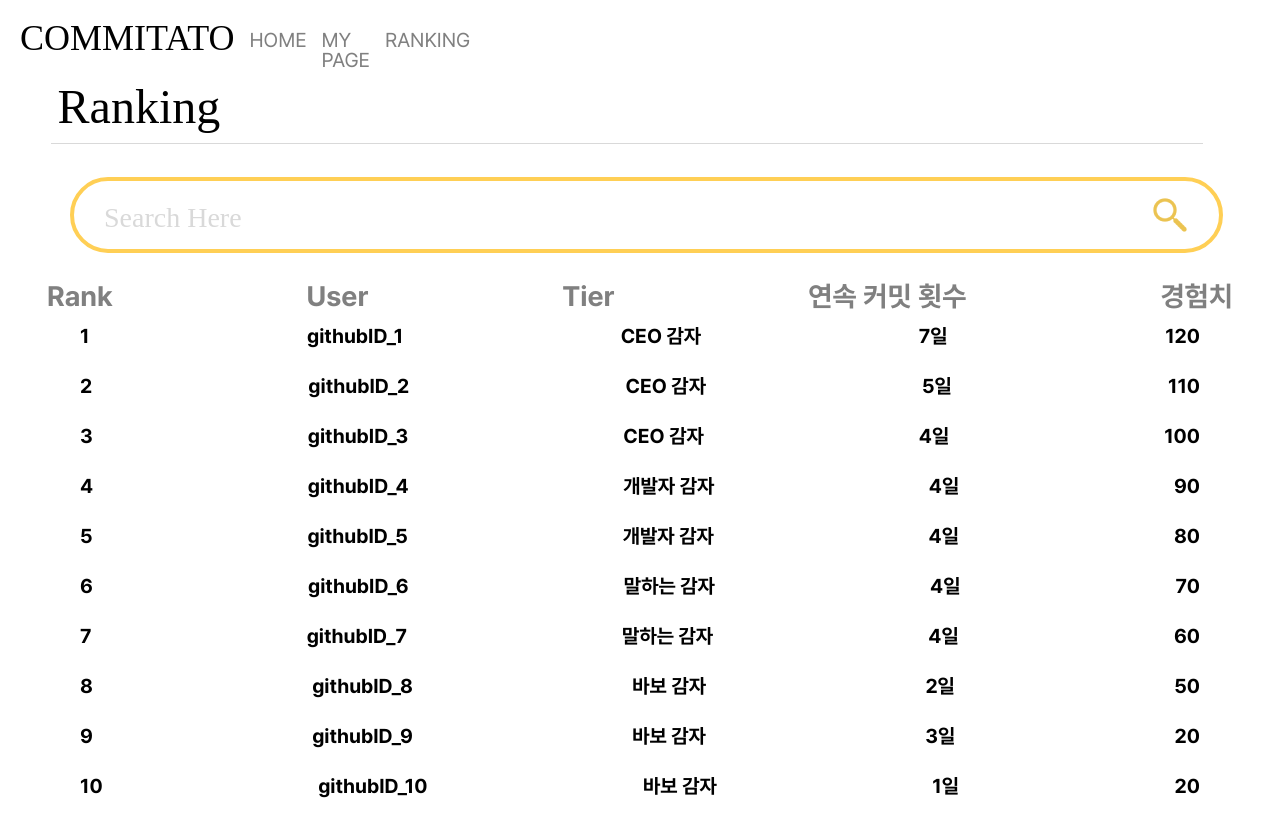
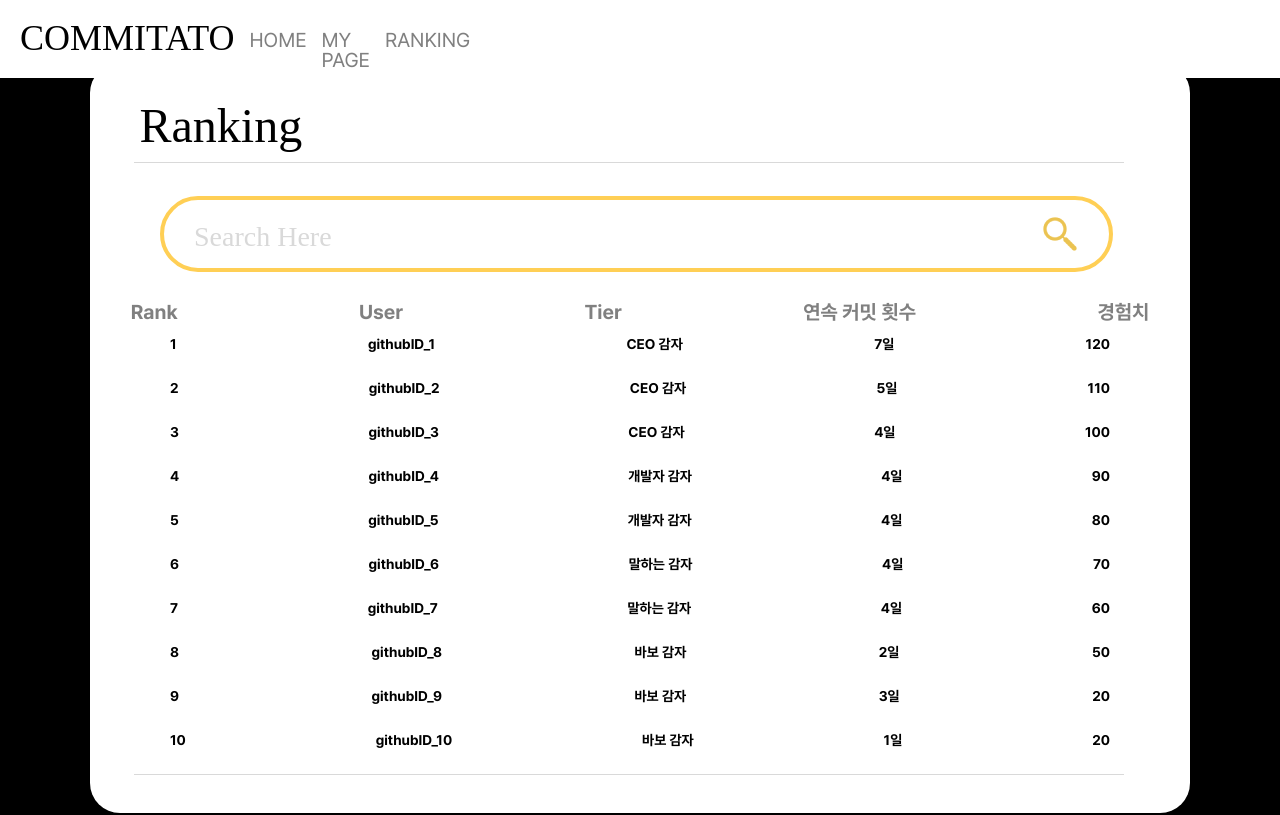
Before and after one commit to Leets-Official/commitato-FE, a React (Vite) app: page /ranking in a window 1280 px wide. Shown: the top 815 px of the page. Built offline with nearby package versions, Linux system fonts and the light colour scheme; a web font is replaced by a local one.

Commit message:
style:배경 및 이미지,폰트 크기 수정

```diff
--- a/src/pages/RankingPage/RankingPage.jsx
+++ b/src/pages/RankingPage/RankingPage.jsx
@@ -106,8 +106,8 @@ export default RankingPage;
 
 const RankingContainer = styled(StyledWhite)`
   border-radius: 30px;
-  width: 1316px;
-  height: 939px;
+  width: 1100px;
+  height: 750px;
   background: ${({ theme }) => theme.COLORS.white};
   margin: auto auto;
 `;
--- a/src/pages/RankingPage/components/RankingItem.jsx
+++ b/src/pages/RankingPage/components/RankingItem.jsx
@@ -25,7 +25,7 @@ const ItemDiv = styled.div`
   justify-content: space-between;
   padding: 15px 80px;
   font-family: ${({ theme }) => theme.FONT_FAMILY.pretendard[300]};
-  font-size: ${({ theme }) => theme.FONT_SIZE.small};
+  font-size: 14px;
 `;
 
 const UserItem = styled.span`
--- a/src/pages/RankingPage/components/RankingList.jsx
+++ b/src/pages/RankingPage/components/RankingList.jsx
@@ -54,7 +54,7 @@ export default RankingList;
 
 const InputDiv = styled.div`
   position: relative;
-  width: 1100px;
+  width: 900px;
 `;
 
 const Input = styled.input`
@@ -78,7 +78,7 @@ const InputImg = styled.img`
   position: absolute;
   width: 40px;
   top: 48px;
-  left: 1150px;
+  left: 950px;
 `;
 
 const ListContainer = styled.div`
@@ -88,6 +88,6 @@ const ListContainer = styled.div`
   gap: 100px;
 
   font-family: ${({ theme }) => theme.FONT_FAMILY.pretendard[300]};
-  font-size: ${({ theme }) => theme.FONT_SIZE.medium};
+  font-size: ${({ theme }) => theme.FONT_SIZE.small};
   color: ${({ theme }) => theme.COLORS.gray[200]};
 `;
```
Also changed, not shown: 1 other file (tests, documents, lock files or other folders).
